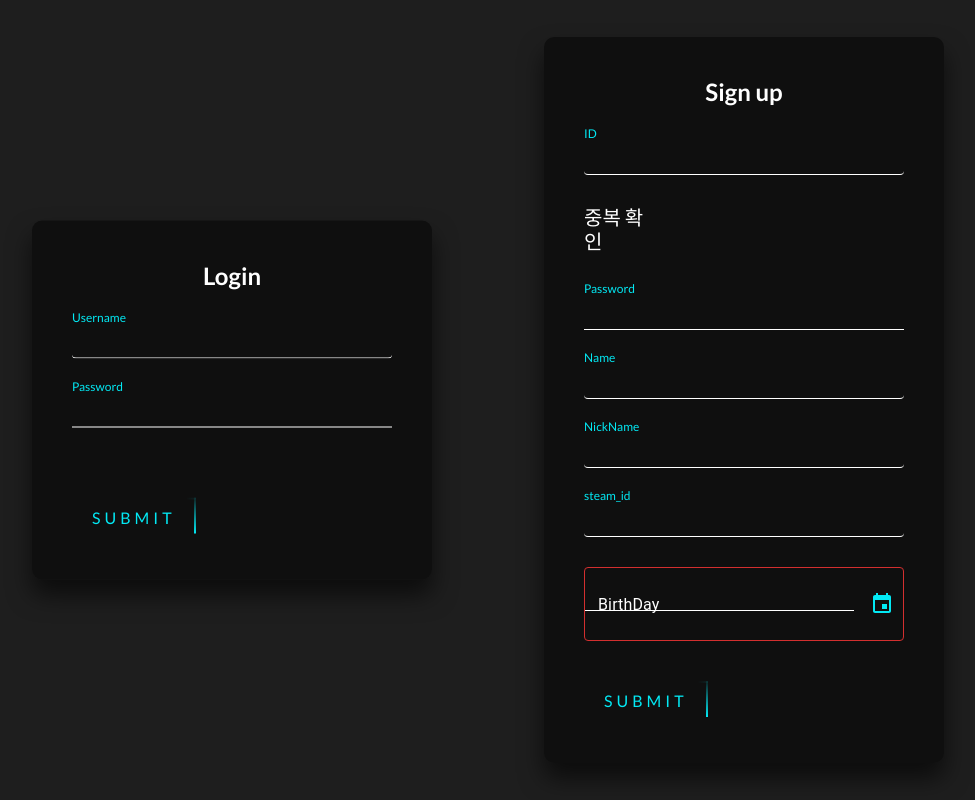
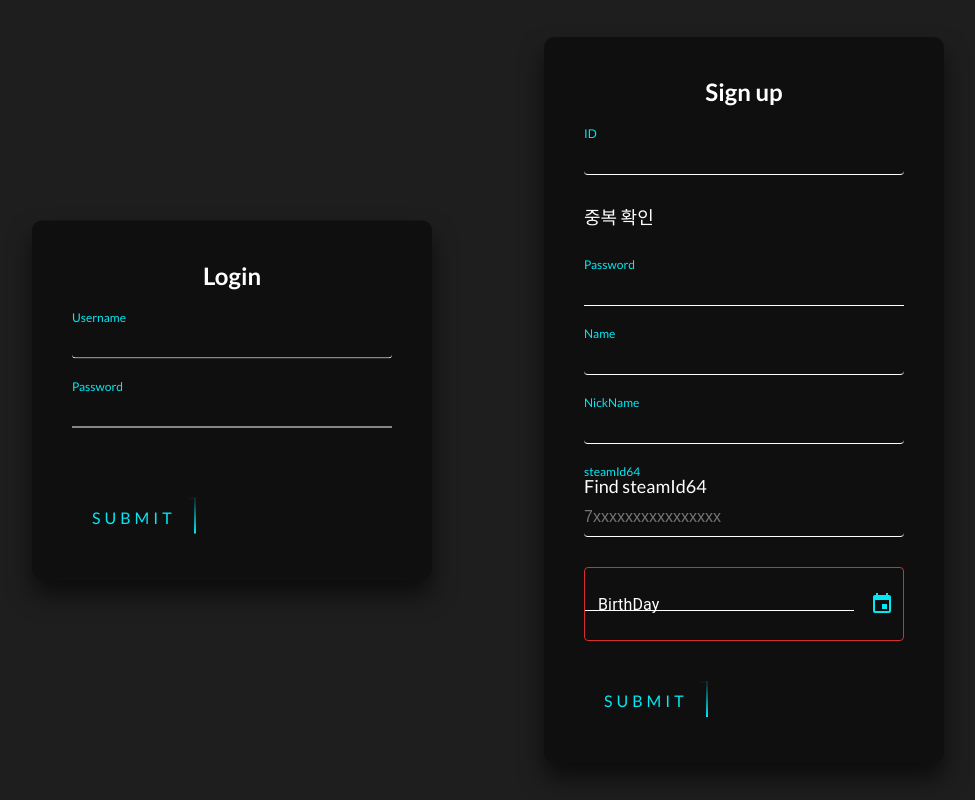
Before and after one commit to OilWork/steammend-fe, a React (Create React App) app: page /login in a window 1280 px wide. Shown: the whole page, without its empty margins (152-1127 px from the left). Built offline with nearby package versions, Linux system fonts and the light colour scheme; the HTML template or start-up script is replaced by a standard one.

Commit message:
error handling

```diff
--- a/package.json
+++ b/package.json
@@ -5,11 +5,6 @@
   "dependencies": {
     "@emotion/react": "^11.10.4",
     "@emotion/styled": "^11.10.4",
-    "@fortawesome/fontawesome-svg-core": "^6.2.0",
-    "@fortawesome/free-brands-svg-icons": "^6.2.0",
-    "@fortawesome/free-regular-svg-icons": "^6.2.0",
-    "@fortawesome/free-solid-svg-icons": "^6.2.0",
-    "@fortawesome/react-fontawesome": "^0.2.0",
     "@mui/icons-material": "^5.10.9",
     "@mui/material": "^5.10.10",
     "@mui/x-date-pickers": "^5.0.6",
--- a/src/component/DashBoard.js
+++ b/src/component/DashBoard.js
@@ -132,8 +132,15 @@ function DashBoard(prop) {
       setData(response.data)
       setInLoad(false);
     } catch (error) {
-      //응답 실패
-      console.error(error);
+      if(error.response.status === 500){
+        alert("잘못된 steamId64 입니다");
+        console.log(error.response);
+        window.location.replace("/");
+    }else{
+      alert("예상치 못한 오류가 발생하였습니다");
+      console.log(error.response);
+      window.location.replace("/");
+    }
     }
   };
   async function getRecommend() {
@@ -144,11 +151,19 @@ function DashBoard(prop) {
           id: JSON.parse(CryptoJS.AES.decrypt(sessionStorage.getItem('loginId'), sessionStorage.getItem("NickName")).toString(CryptoJS.enc.Utf8))['id']
         }
       });
-      console.log(response.data);
+      if(response.data.success = false){
+        alert("로그인이 만료되었습니다 다시 로그인 해주십시오");
+        prop.logout();
+      }
       setRecom(response.data);
     } catch (error) {
-      //응답 실패
-      console.error(error);
+      if(error.response.status === 500){
+        console.log(error.response);
+        window.location.replace("/");
+    }else{
+      console.log(error.response);
+      window.location.replace("/");
+    }
     }
   };
 
--- a/src/component/Game.js
+++ b/src/component/Game.js
@@ -9,6 +9,9 @@ import CryptoJS from 'crypto-js';
 
 
 function Game(props) {
+
+
+
     const [chose, setChose] = useState("all");
     const [page, setPage] = useState(0);
     const [load, setLoad] = useState(false);
@@ -77,8 +80,12 @@ function Game(props) {
             }
         }
         await axios.get(url).then((res) => {
+            console.log(res);
             if (res.data.length == 0) {
                 alert("검색결과가 없습니다");
+            } if(res.data.success==false){
+                alert("로그인이 만료되었습니다 다시 로그인 해주십시오");
+                props.logout();
             } else {
                 setItems(prev => prev.concat(res.data));
                 setLoad(false);
@@ -89,6 +96,16 @@ function Game(props) {
                     endRef.current = true;
                 }
             }
+        }).catch(error =>{
+            if(error.response.status === 500){
+                alert("잘못된 steamId64 입니다");
+                console.log(error.response);
+                window.location.replace("/");
+            }else{
+                alert("예상치 못한 오류가 발생하였습니다");
+                console.log(error.response);
+                window.location.replace("/");
+              }
         })
     }, [page, chose, activeIndex]);
 
--- a/src/component/Login.css
+++ b/src/component/Login.css
@@ -1,13 +1,14 @@
 
 	.logCheck {
-		font-size: 20px;
+		font-size: 18px;
 		border-radius: 1px;
-		width: 76px;
+		width: 152px;
 	}
 	.checkResult {
 		color: #03e9f4;
 		font-size: 13px;
 	}
+
 
   .login-box {
 	float: left;
--- a/src/component/Login.js
+++ b/src/component/Login.js
@@ -106,6 +106,11 @@ function Login() {
     }
   };
 
+  const findSteamId64 = ()=>{
+    window.open('https://steamid.xyz/', '_blank');
+
+  }
+
 
   return (
 
@@ -155,8 +160,10 @@ function Login() {
             <label>NickName</label>
           </div>
           <div class="user-box">
-            <input type="text" value={joinSteam_Id}  onChange={(e) => setJoinSteam_id(e.target.value)} required="" />
-            <label>steam_id</label>
+          <p className="logCheck" onClick={findSteamId64}>Find steamId64</p>
+            <input className='idLink' type="text" value={joinSteam_Id} placeholder="7xxxxxxxxxxxxxxxx" onChange={(e) => setJoinSteam_id(e.target.value)} required="" />
+            <label>steamId64</label>
+
           </div>
           <div class="user-box">
             <LocalizationProvider dateAdapter={AdapterDayjs} adapterLocale='ko'>
--- a/src/component/Main.js
+++ b/src/component/Main.js
@@ -145,7 +145,7 @@ function Main(prop) {
                 : ""}
               </div>
             </div>
-            <Test price={slideValue} menuSeleted={mainActiveIndex} />
+            <Test price={slideValue} menuSeleted={mainActiveIndex} logout={logout} />
 
 
 
```
Also changed, not shown: 1 other file (tests, documents, lock files or other folders).
